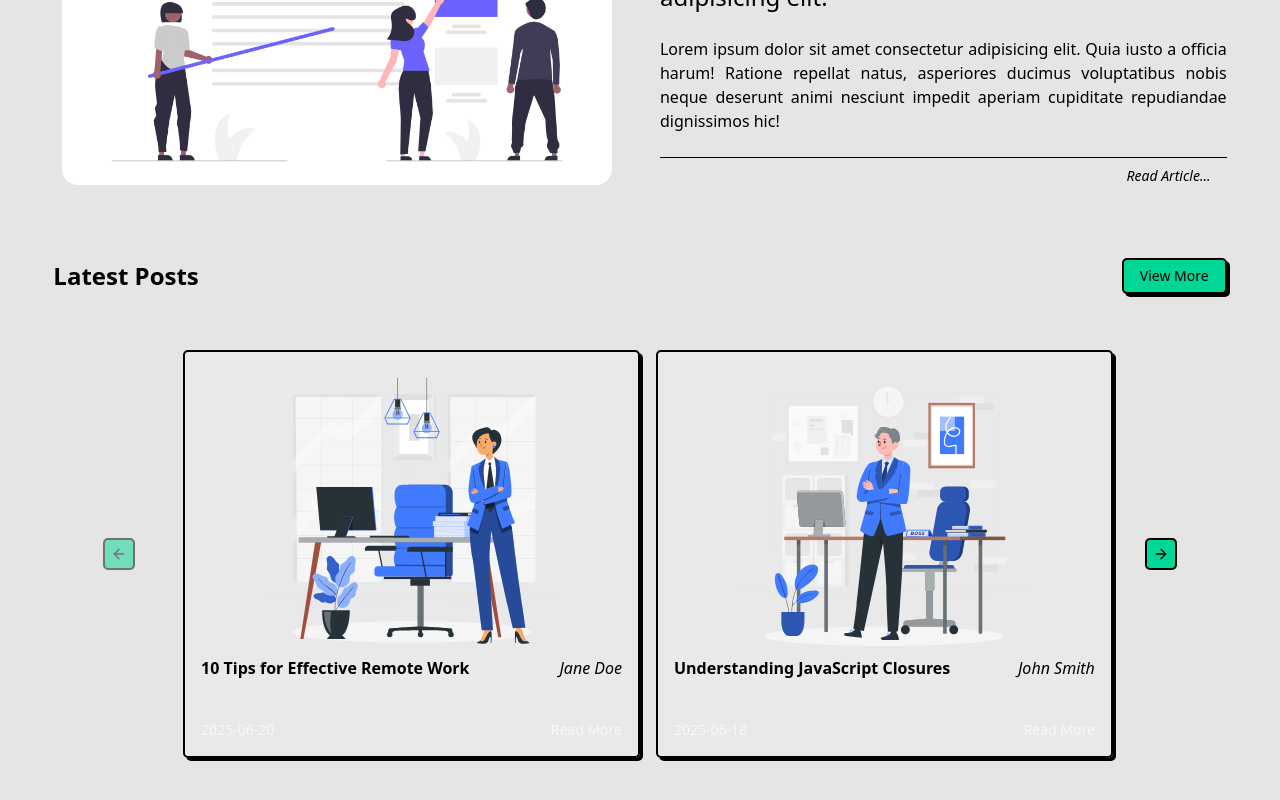
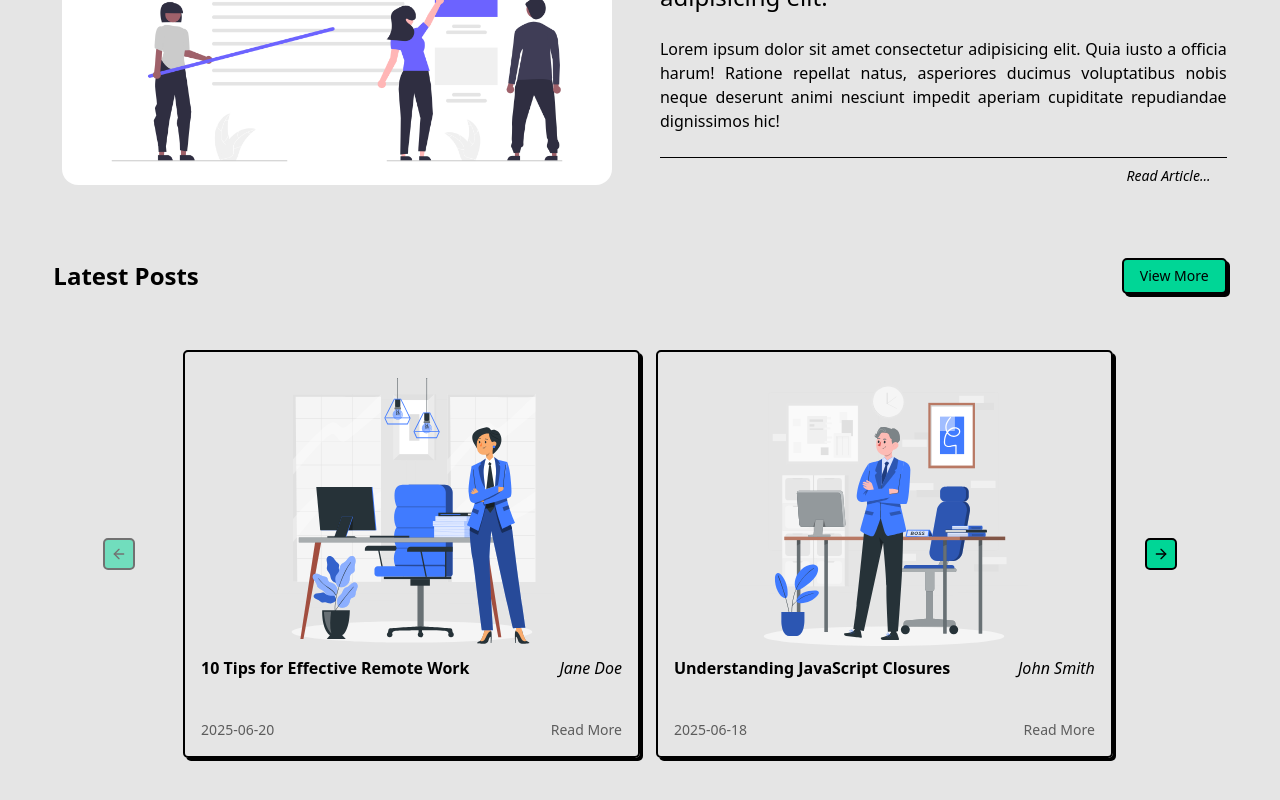
Before and after one commit to srmaharana1999/srm_blog, a Next.js app: page / in a window 1280 px wide. Shown: the part 712-1512 px from the top of the page. Built offline with nearby package versions, Linux system fonts and the light colour scheme; no server answers.

Commit message:
style: improved styling and apply neo-brutalism theme

```diff
--- a/app/(content)/sign-in/page.tsx
+++ b/app/(content)/sign-in/page.tsx
@@ -24,7 +24,7 @@ const Signin = () => {
   const [status, setStatus] = useState("");
   const router = useRouter();
   return (
-    <div className="max-sm:w-96 max-w-md mx-auto text-white rounded-2xl p-6  shadow-md shadow-green-300 space-y-4">
+    <div className="max-sm:w-96 max-w-md mx-auto text-white p-6 rounded-base border-border border-2 shadow-shadow space-y-4">
       <h1 className="text-2xl font-semibold text-center mb-6">SIGN IN</h1>
       <Formik
         initialValues={{
--- a/app/(content)/sign-up/page.tsx
+++ b/app/(content)/sign-up/page.tsx
@@ -5,7 +5,7 @@ import TextField from "@/components/Inputs/TextField";
 import { Button } from "@/components/ui/button";
 import { UploadResponse } from "@imagekit/next";
 import axios from "axios";
-import { Formik, Form, Field, ErrorMessage } from "formik";
+import { Formik, Form } from "formik";
 import { Loader2Icon } from "lucide-react";
 import { useState } from "react";
 import * as Yup from "yup";
@@ -36,7 +36,7 @@ const Signup = () => {
     setAvatarUrl(res);
   };
   return (
-    <div className="max-sm:w-96 max-w-md mx-auto rounded-2xl p-4 shadow-md shadow-green-300 pb-3 space-y-4">
+    <div className="max-sm:w-96 max-w-md mx-auto rounded-base border-border border-2 shadow-shadow p-4  pb-3 space-y-4">
       <div className="h-48">
         <ImageUpload onSuccess={handleUpload} />
       </div>
--- a/app/(content)/sign-up/verify-email/page.tsx
+++ b/app/(content)/sign-up/verify-email/page.tsx
@@ -11,7 +11,7 @@ const VerifyEmail = () => {
   const [status, setStatus] = useState("");
 
   return (
-    <div className="max-sm:w-96 max-w-sm mx-auto rounded-2xl p-4 shadow-md shadow-green-300 pb-3">
+    <div className="max-sm:w-96 max-w-sm mx-auto rounded-base border-border border-2 shadow-shadow p-4  pb-3">
       {step === "generate" ? (
         <GenerateOTPForm
           setEmail={setEmail}
--- a/components/Home/RecentPosts/RecentPostTile.tsx
+++ b/components/Home/RecentPosts/RecentPostTile.tsx
@@ -10,7 +10,7 @@ interface ITileProps {
 }
 const RecentPostTile = (props: ITileProps) => {
   return (
-    <div className="w-full p-4 min-w-40 h-full border-shadow flex flex-col bg-white/15">
+    <div className="w-full p-4 min-w-40 h-full border-shadow flex flex-col hover:bg-white">
       <div className="h-72 w-full relative rounded-t-xl">
         <Image
           src={props.imageUrl}
@@ -24,7 +24,7 @@ const RecentPostTile = (props: ITileProps) => {
         <p className=" italic">{props.author}</p>
       </div>
 
-      <div className="flex justify-between text-white/70 text-sm mt-auto">
+      <div className="flex justify-between text-black/60 text-sm mt-auto">
         <span className="text-left">{props.createdAt}</span>
         <Link href="#" className="text-right">
           Read More
```
